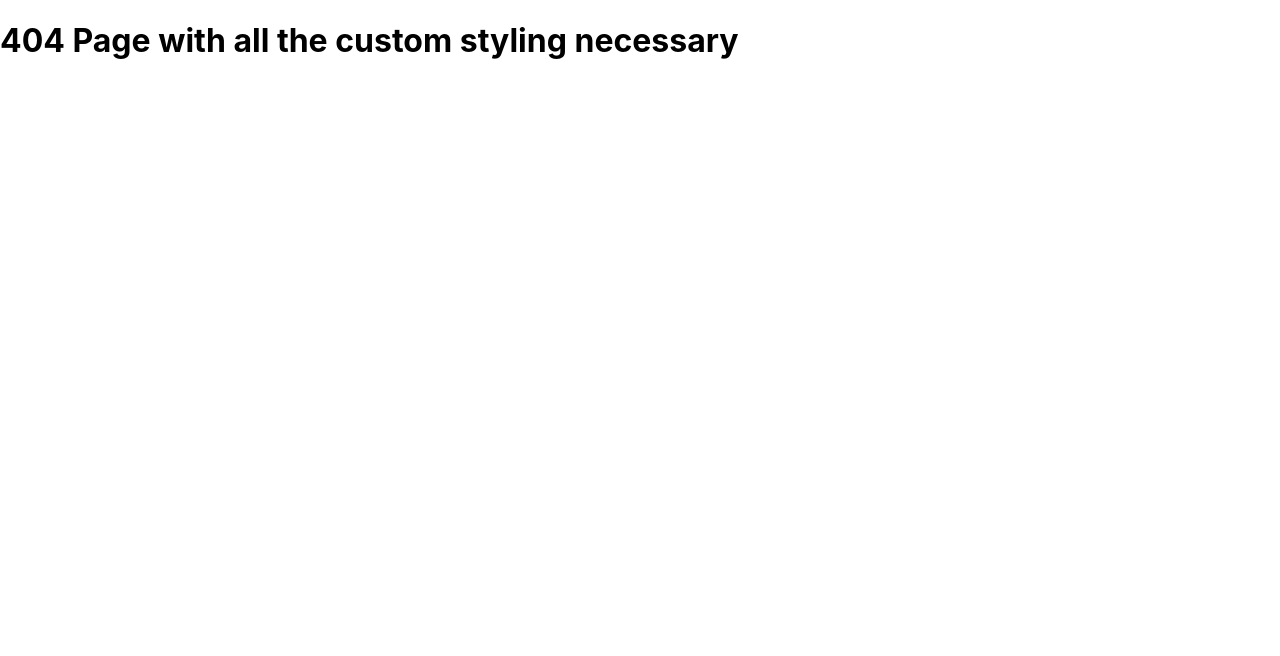
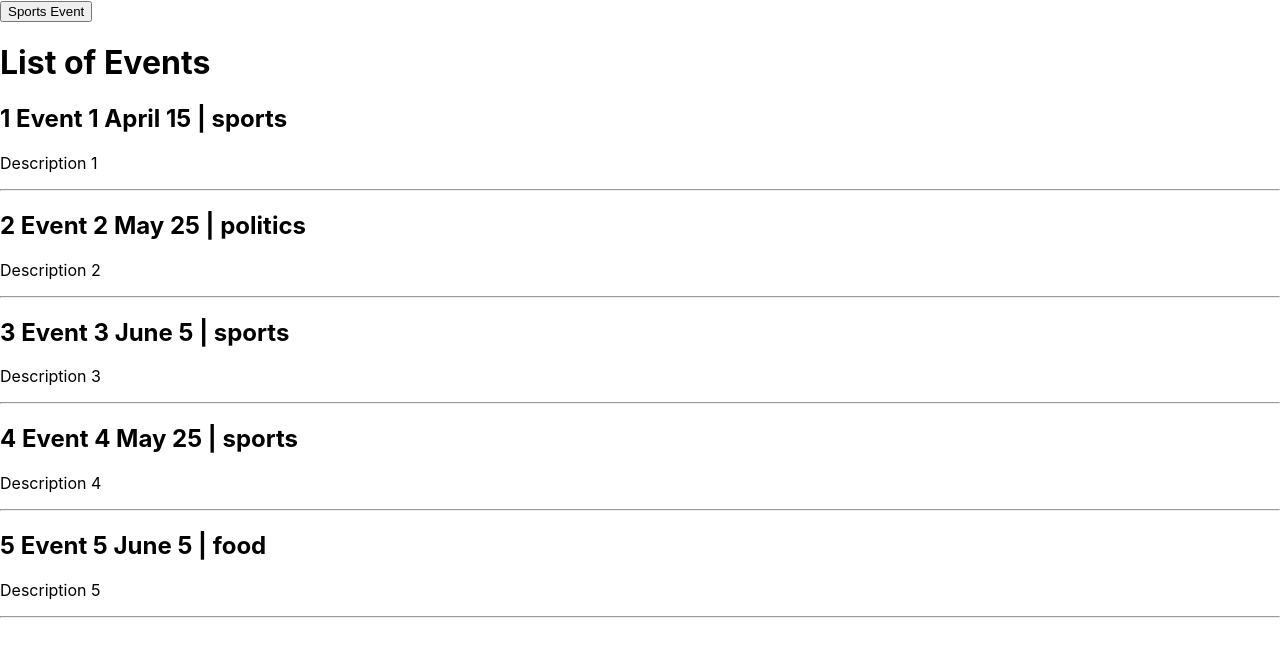
Before and after one commit to Kamakshi-Aruna/Nextjs-Concepts, a Next.js app: page /event in a window 1280 px wide. Before the commit this address had no page. Shown: the top 656 px of the page. Built offline with nearby package versions, Linux system fonts and the light colour scheme; data requests are answered from the project's data file.

Commit message:
Added the events file

```diff
--- a/db.json
+++ b/db.json
@@ -5,6 +5,43 @@
     "followers": 20,
     "following": 50
   },
+  "events": [
+    {
+      "id": 1,
+      "title": "Event 1",
+      "description": "Description 1",
+      "category": "sports",
+      "date": "April 15"
+    },
+    {
+      "id": 2,
+      "title": "Event 2",
+      "description": "Description 2",
+      "category": "politics",
+      "date": "May 25"
+    },
+    {
+      "id": 3,
+      "title": "Event 3",
+      "description": "Description 3",
+      "category": "sports",
+      "date": "June 5"
+    },
+    {
+      "id": 4,
+      "title": "Event 4",
+      "description": "Description 4",
+      "category": "sports",
+      "date": "May 25"
+    },
+    {
+      "id": 5,
+      "title": "Event 5",
+      "description": "Description 5",
+      "category": "food",
+      "date": "June 5"
+    }
+  ],
   "news": [
     {
       "id": 1,
--- /dev/null
+++ b/pages/event.js
@@ -0,0 +1,49 @@
+import {useState} from "react";
+import {useRouter} from 'next/router'
+
+function EventList({eventList}) {
+    const[events,setEvents]=useState(eventList)
+    const router=useRouter()
+
+    const fetchSportsEvents=async()=>{
+        const response = await fetch(`http://localhost:3001/events?category=sports`)
+        const data = await response.json()
+        setEvents(data)
+        router.push('/events?category=sports',undefined,{shallow:true})
+    }
+
+    return (
+        <>
+            <button onClick={fetchSportsEvents}>Sports Event</button>
+            <h1>List of Events</h1>
+            {
+                events.map(event => {
+                    return (
+                        <div key={event.id}>
+                            <h2>{event.id} {event.title} {event.date} | {event.category}</h2>
+                            <p>{event.description}</p>
+                            <hr/>
+                        </div>
+                    )
+                })
+            }
+        </>
+    )
+}
+
+export default EventList
+
+export async function getServerSideProps(context) {
+    const{query}=context
+    const{category}=query
+    const queryString= category?'category=sports':''
+
+    const response = await fetch(`http://localhost:3001/events?${queryString}`)
+    const data = await response.json()
+
+    return {
+        props: {
+            eventList: data
+        }
+    }
+}
```
